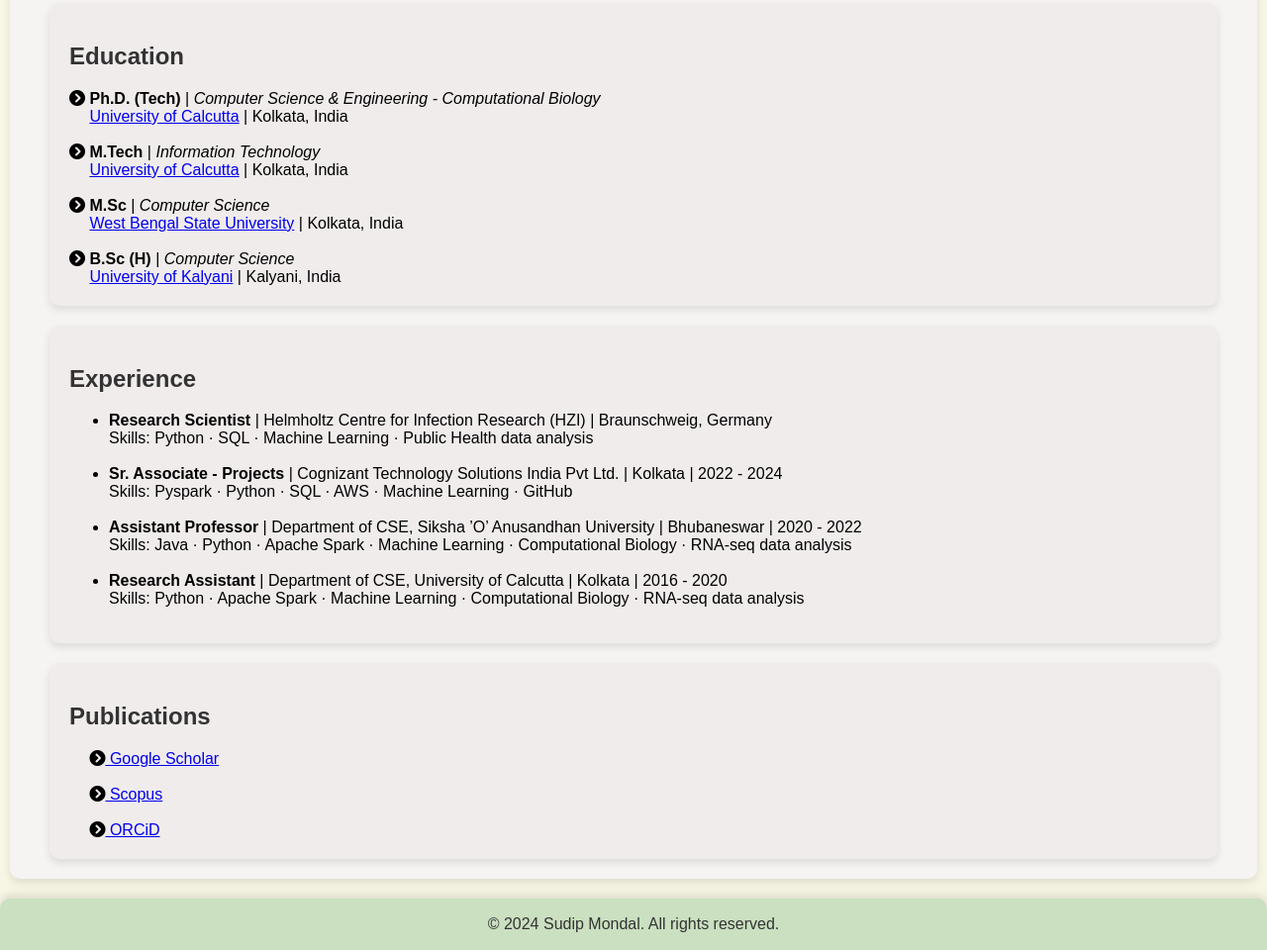
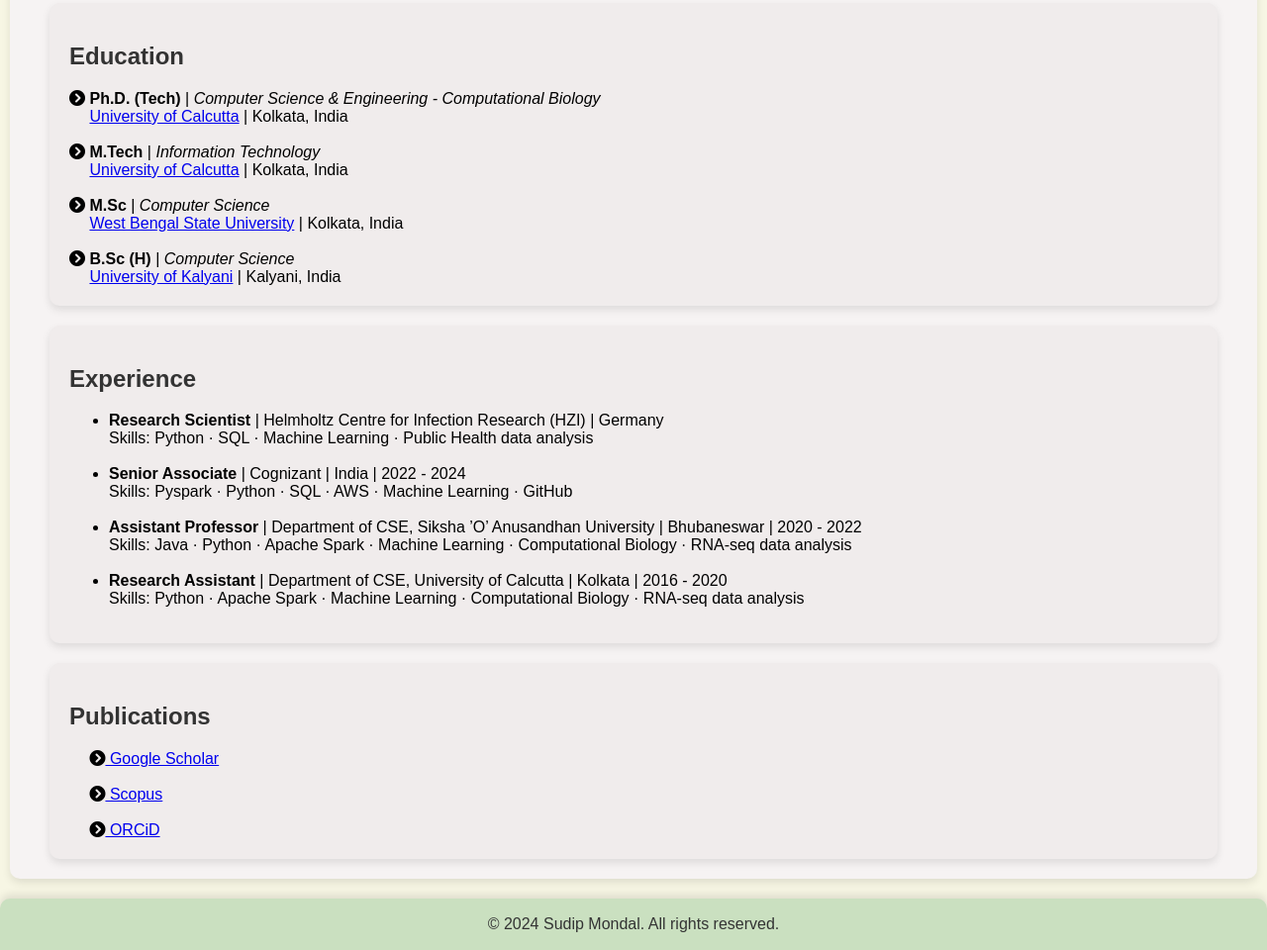
Before and after one commit to sudipcs/sudipcs.github.io, a plain HTML site: page index.html in a window 1280 px wide. Shown: the part 593-1553 px from the top of the page at 99% size. Drawn offline with Linux system fonts and the light colour scheme.

Commit message:
Update index.html

```diff
--- a/index.html
+++ b/index.html
@@ -102,9 +102,9 @@
                 <div class="experience">
                     <div>
                         <ul>
-                            <li> <b>Research Scientist</b> | Helmholtz Centre for Infection Research (HZI) | Braunschweig, Germany </li>
+                            <li> <b>Research Scientist</b> | Helmholtz Centre for Infection Research (HZI) | Germany </li>
                             Skills: Python · SQL · Machine Learning · Public Health data analysis <br></br>
-                            <li> <b>Sr. Associate - Projects</b> | Cognizant Technology Solutions India Pvt Ltd. | Kolkata | 2022 - 2024 </li>
+                            <li> <b>Senior Associate </b> | Cognizant | India | 2022 - 2024 </li>
                             Skills: Pyspark · Python · SQL · AWS · Machine Learning · GitHub <br></br>
 
                             <li> <b>Assistant Professor</b> | Department of CSE, Siksha ’O’ Anusandhan University | Bhubaneswar | 2020 - 2022 </li>
```
